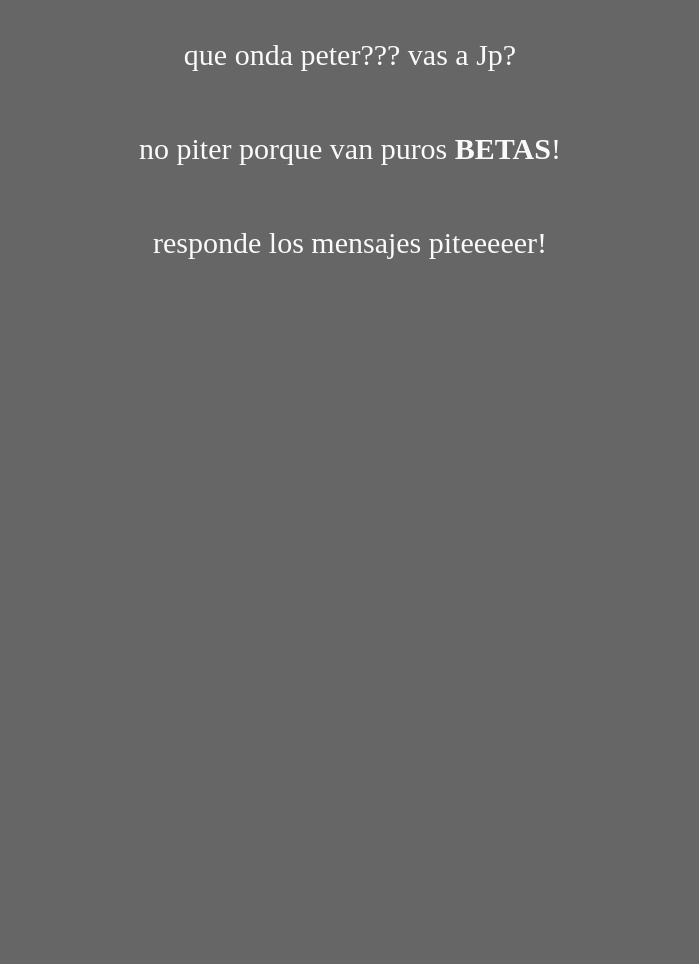
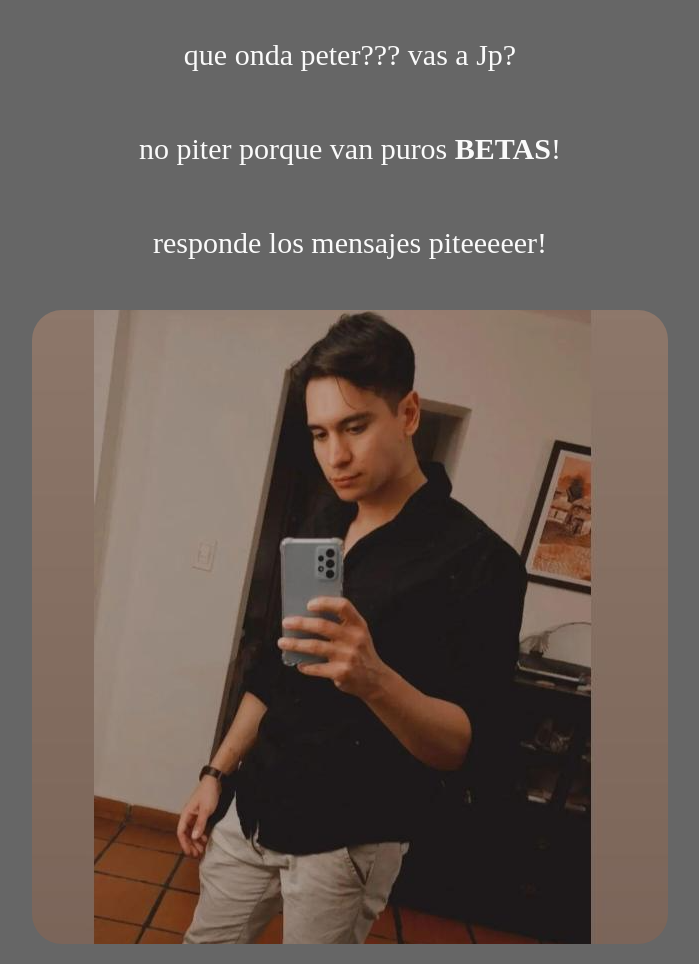
Before and after one commit to guilletDevok/xtreme, a plain HTML site: page index.html in a window 1280 px wide. Shown: the whole page, without its empty margins (290-989 px from the left). Before the commit the page ends 816 px from the top, so only its background shows below. Drawn offline with Linux system fonts and the light colour scheme.

Commit message:
un beta en imagen

```diff
--- a/index.html
+++ b/index.html
@@ -14,5 +14,7 @@
 
     <p>responde los mensajes piteeeeer!</p>
 
+    <img src="img/piter.png" alt="">
+
 </body>
 </html>
--- a/style.css
+++ b/style.css
@@ -10,3 +10,10 @@ p{
     font-size: 30px;
     color: #fafafa
 }
+
+img{
+    display: flex;
+    justify-content: center;
+    border-radius: 50px;
+    padding: 20px;
+}
```
Also changed, not shown: img/piter.png (added).
